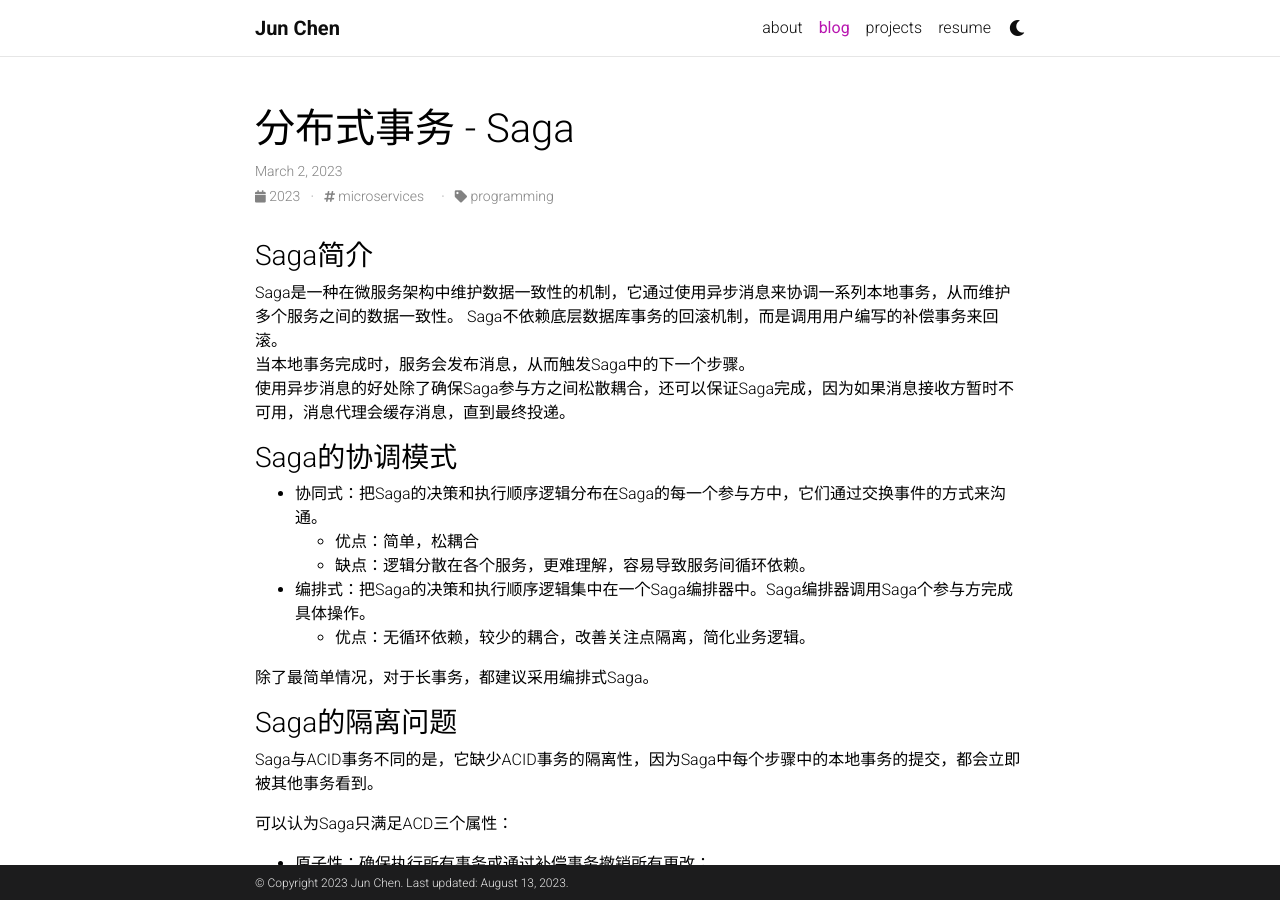
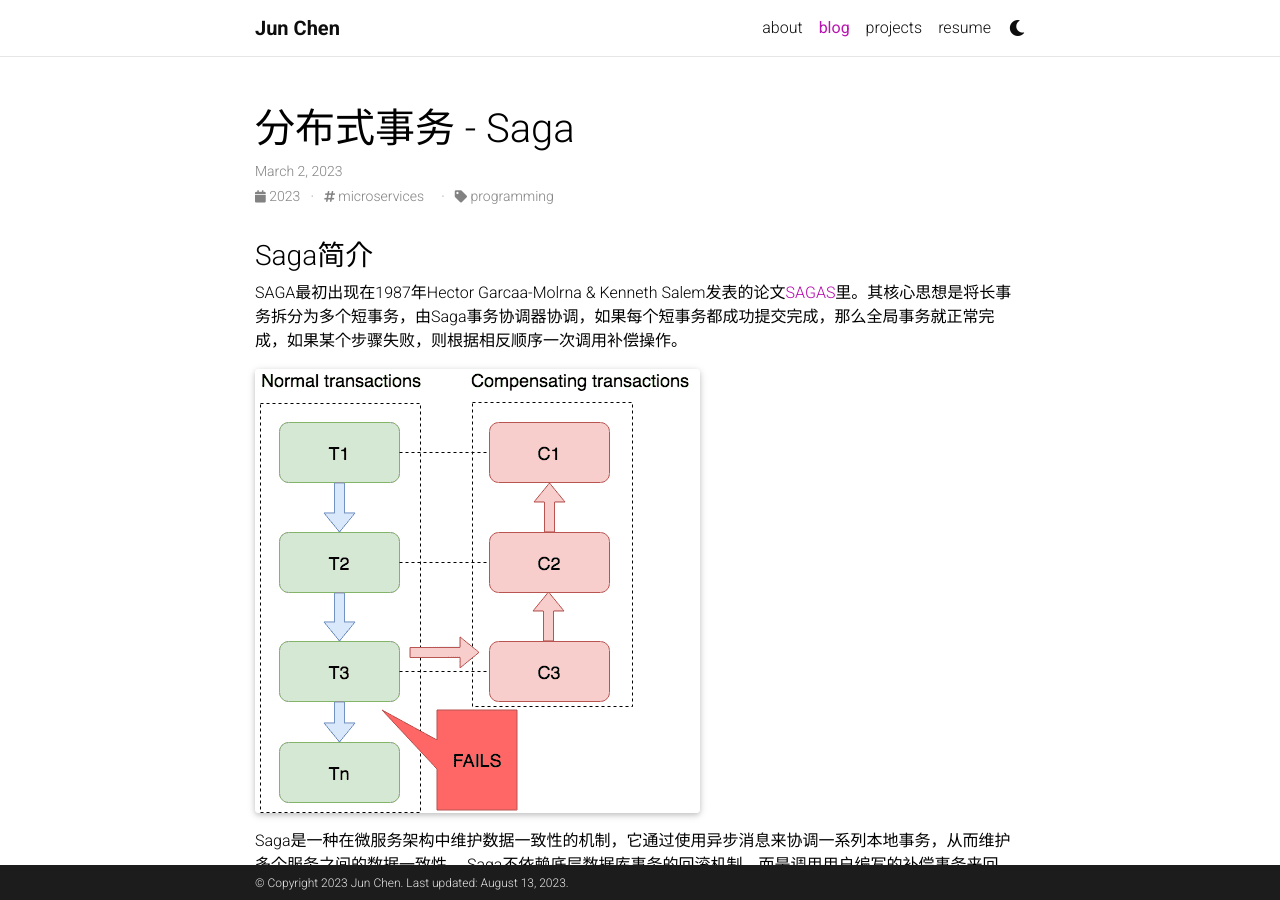
Before and after one commit to chenjun305/chenjun305.github.io, a Jekyll site: the page built from _posts/2023-03-02-distributed-transaction-saga.md, in a window 1280 px wide and 900 px high. Built offline with Jekyll 4.4.1, drawn with Linux system fonts in a browser that asks for light colours; full-size pictures stand in for the smaller copies a plugin makes; comment, search, counter and statistics services are not loaded; a style sheet for code colours, icons or effects is not loaded.

Commit message:
update post - distributed-transaction-saga

```diff
--- a/_posts/2023-03-02-distributed-transaction-saga.md
+++ b/_posts/2023-03-02-distributed-transaction-saga.md
@@ -7,6 +7,14 @@ tags: microservices
 categories: programming
 ---
 ### Saga简介
+SAGA最初出现在1987年Hector Garcaa-Molrna & Kenneth Salem发表的论文[SAGAS](https://www.cs.cornell.edu/andru/cs711/2002fa/reading/sagas.pdf)里。其核心思想是将长事务拆分为多个短事务，由Saga事务协调器协调，如果每个短事务都成功提交完成，那么全局事务就正常完成，如果某个步骤失败，则根据相反顺序一次调用补偿操作。
+
+<div class="row mt-3">
+    <div class="col-sm mt-3 mt-md-0">
+        {% include figure.html path="assets/img/sagas.png" class="img-fluid rounded z-depth-1" zoomable=true %}
+    </div>
+</div>
+
 Saga是一种在微服务架构中维护数据一致性的机制，它通过使用异步消息来协调一系列本地事务，从而维护多个服务之间的数据一致性。 Saga不依赖底层数据库事务的回滚机制，而是调用用户编写的补偿事务来回滚。
 当本地事务完成时，服务会发布消息，从而触发Saga中的下一个步骤。
 使用异步消息的好处除了确保Saga参与方之间松散耦合，还可以保证Saga完成，因为如果消息接收方暂时不可用，消息代理会缓存消息，直到最终投递。
```
Also changed, not shown: assets/img/sagas.png (added).
